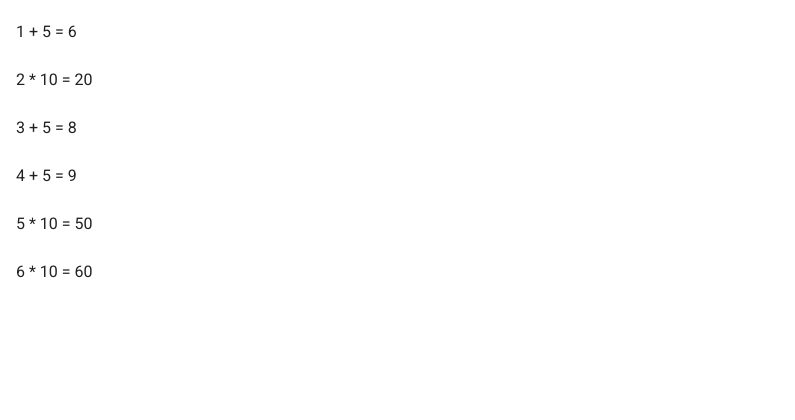
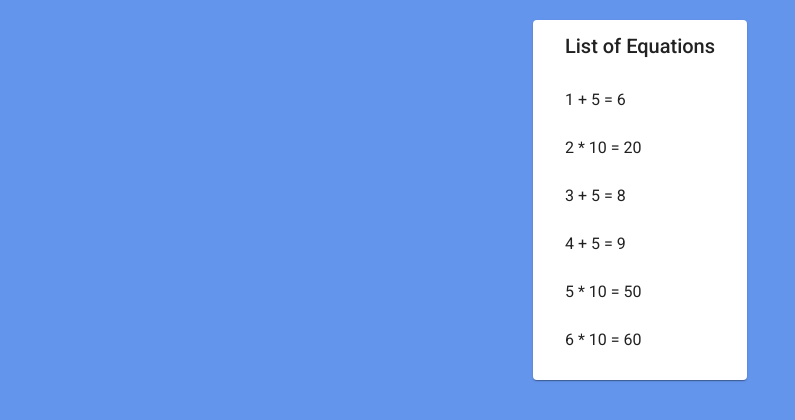
Before and after one commit to InnocentCivilian/Interview.Angular, an Angular app: page /Numbers in a window 1280 px wide. Shown: the top 420 px of the page, without its empty margins (0-795 px from the left). Built offline with nearby package versions, Linux system fonts and the light colour scheme.

Commit message:
html and style

```diff
--- a/src/app/app.module.ts
+++ b/src/app/app.module.ts
@@ -11,6 +11,7 @@ import { MatSnackBarModule } from '@angular/material/snack-bar';
 import {MatListModule} from '@angular/material/list';
 import { MathOperatorPipe } from './math-operator.pipe';
 import { MathResultPipe } from './math-result.pipe';
+import {MatCardModule} from '@angular/material/card';
 
 @NgModule({
   declarations: [
@@ -26,6 +27,8 @@ import { MathResultPipe } from './math-result.pipe';
     BrowserAnimationsModule,
     MatSnackBarModule,
     MatListModule,
+    MatCardModule,
+
 
   ],
   providers: [
--- a/src/app/numbers-list/numbers-list.component.css
+++ b/src/app/numbers-list/numbers-list.component.css
@@ -0,0 +1,10 @@
+.container {
+    width: 100%;
+    height: 100%;
+    padding: 20px;
+    box-sizing: border-box;
+    display: flex;
+    align-content: center;
+    justify-content: center;
+    background-color: cornflowerblue;
+}
--- a/src/app/numbers-list/numbers-list.component.html
+++ b/src/app/numbers-list/numbers-list.component.html
@@ -1,5 +1,20 @@
-<mat-list role="list">
-    <mat-list-item class="myRow" *ngFor="let pair of numbers" role="listitem">{{pair?.value}}
-        {{pair?.action|mathOperator}} {{pair?.second}}
-        = {{pair|mathResult}}</mat-list-item>
-</mat-list>
+<!-- https://material.angular.io/components/card/overview -->
+<!-- https://www.freakyjolly.com/angular-material-card-example-using-mat-card-component/ -->
+<div class="container">
+    <div>
+
+        <mat-card>
+            <mat-card-header>
+                <mat-card-title>
+                    List of Equations
+                </mat-card-title>
+
+            </mat-card-header>
+            <mat-card-content class="contentCard">
+                <mat-list role="list">
+                    <mat-list-item *ngFor="let pair of numbers" role="listitem">{{pair?.value}} {{pair?.action|mathOperator}} {{pair?.second}} = {{pair|mathResult}}</mat-list-item>
+                </mat-list>
+            </mat-card-content>
+        </mat-card>
+    </div>
+</div>
```
